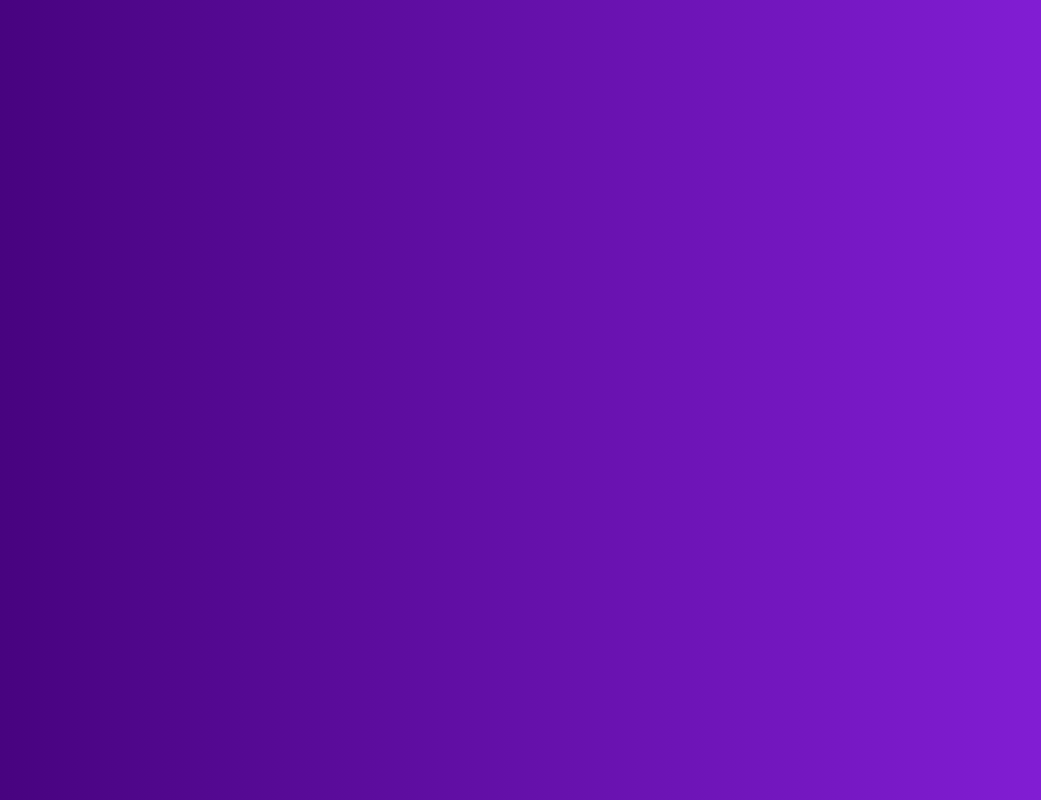
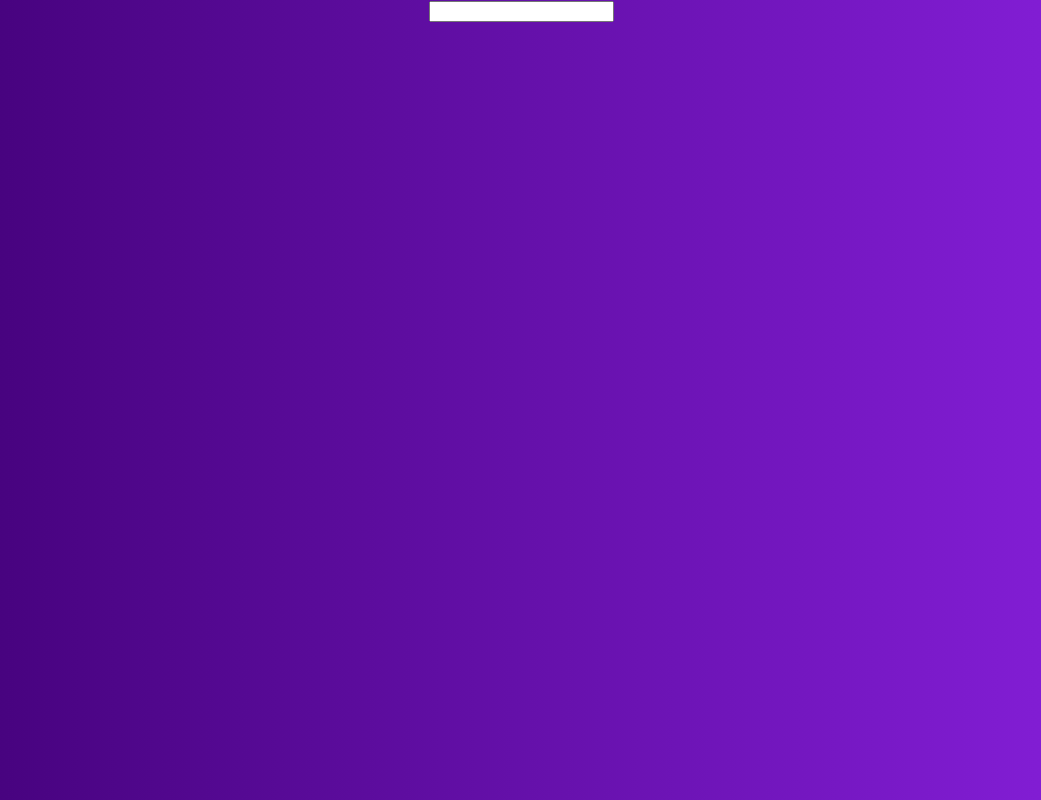
Before and after one commit to IlyaKrapivnoy/react_book_search_app, a React (Create React App) app: page / in a window 1280 px wide. Shown: the whole page, without its empty margins (119-1160 px from the left). Built offline with nearby package versions, Linux system fonts and the light colour scheme.

Commit message:
add SearchBar component

```diff
--- a/src/App.js
+++ b/src/App.js
@@ -1,7 +1,12 @@
 import './App.css';
+import SearchBar from './components/SearchBar';
 
 function App() {
-  return <div className='App'></div>;
+    return (
+        <div className='App'>
+            <SearchBar />
+        </div>
+    );
 }
 
 export default App;
--- /dev/null
+++ b/src/components/SearchBar.jsx
@@ -0,0 +1,13 @@
+const SearchBar = ({ placeholder, data }) => {
+    return (
+        <div className='search'>
+            <div className='searchInput'>
+                <input type='text' />
+                <div className='searchIcon'></div>
+            </div>
+            <div className='dataResult'></div>
+        </div>
+    );
+};
+
+export default SearchBar;
```
Also changed, not shown: src/components/SearchBar.css (added).
